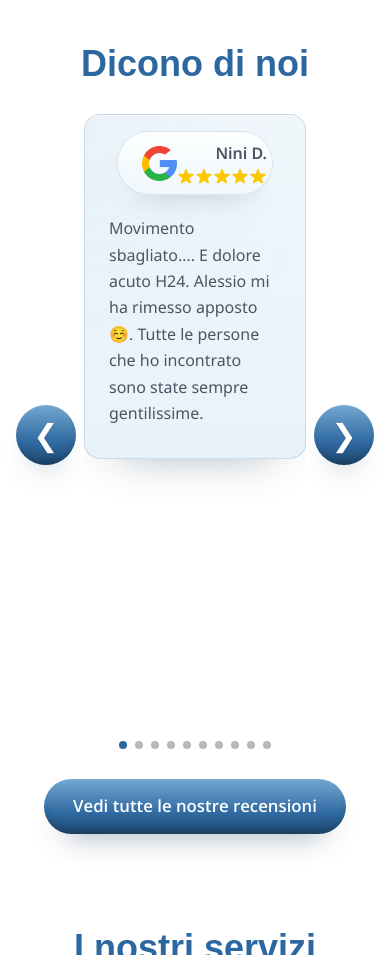
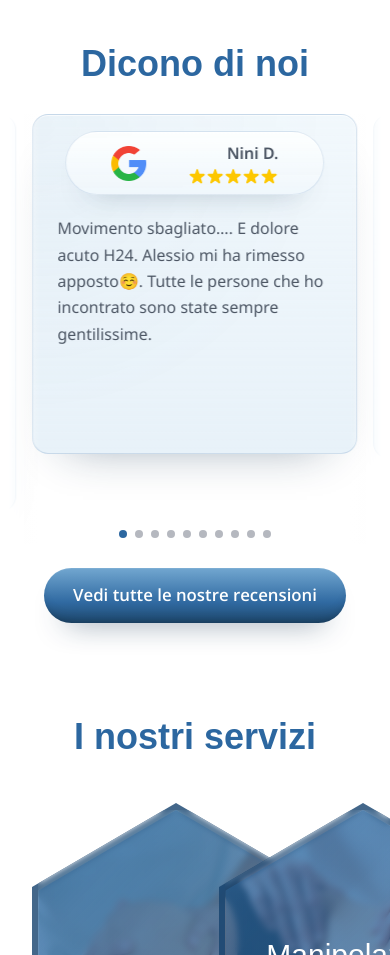
Before and after one commit to rolindaz/ars-fisio, a React (Vite) app: page / in a window 390 px wide. Shown: the part 947-1902 px from the top of the page. Built offline with nearby package versions, Linux system fonts and the light colour scheme; a web font is replaced by a local one.

Commit message:
feat: enhance ReviewsSection with responsive Swiper layout and styling adjustments
Co-authored-by: Copilot <copilot@github.com>

```diff
--- a/src/components/ReviewsSection.jsx
+++ b/src/components/ReviewsSection.jsx
@@ -44,10 +44,12 @@ export default function ReviewsSection() {
             Caricamento recensioni...
         </div>
         ) : (
+        <div className="reviews-swiper-shell">
           <Swiper
             modules={[Navigation, Pagination, A11y]}
-          spaceBetween={40}
-          slidesPerView={1}
+            spaceBetween={16}
+            slidesPerView={1.12}
+            centeredSlides={true}
             navigation={{
               prevEl: ".prev-btn",
               nextEl: ".next-btn"
@@ -55,8 +57,8 @@ export default function ReviewsSection() {
             pagination={{ clickable: true }}
             loop={true}
             breakpoints={{
-            768: { slidesPerView: 2 },
-            1024: { slidesPerView: 3 },
+              768: { slidesPerView: 2, spaceBetween: 32, centeredSlides: false },
+              1024: { slidesPerView: 3, spaceBetween: 40, centeredSlides: false },
             }}
           >
             {reviews.map((review, index) => {
@@ -101,6 +103,7 @@ export default function ReviewsSection() {
               );
             })}
           </Swiper>
+        </div>
         )}
 
         {/* Next button */}
--- a/src/index.css
+++ b/src/index.css
@@ -257,6 +257,11 @@ a:visited:active {
   gap: 0.5rem;
 }
 
+.reviews-swiper-shell {
+  flex: 1 1 auto;
+  min-width: 0;
+}
+
 .swiper-slide-custom {
   background:
     linear-gradient(
@@ -365,6 +370,50 @@ a:visited:active {
   height: 60px;
   width: 60px;
   border-radius: 999px;
+}
+
+@media (max-width: 767px) {
+  .swiper-container {
+    position: relative;
+    width: calc(100% + 1rem);
+    margin-inline: -0.5rem;
+  }
+
+  .reviews-swiper-shell {
+    position: relative;
+    overflow: hidden;
+    padding-inline: 0.25rem;
+  }
+
+  .reviews-swiper-shell::before,
+  .reviews-swiper-shell::after {
+    content: "";
+    position: absolute;
+    top: 0;
+    bottom: 0;
+    width: 2rem;
+    z-index: 2;
+    pointer-events: none;
+  }
+
+  .reviews-swiper-shell::before {
+    left: 0;
+    background: linear-gradient(90deg, #ffffff 0%, rgba(255, 255, 255, 0) 100%);
+  }
+
+  .reviews-swiper-shell::after {
+    right: 0;
+    background: linear-gradient(270deg, #ffffff 0%, rgba(255, 255, 255, 0) 100%);
+  }
+
+  .reviews-swiper-shell .swiper {
+    overflow: visible;
+  }
+
+  .prev-btn,
+  .next-btn {
+    display: none;
+  }
 }
 
 .prev-btn button,
```
Lines whose indentation alone changed are shown as unchanged.
